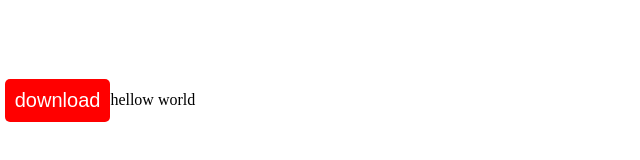
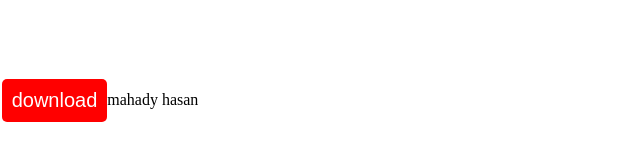
Before and after one commit to Miraj231/firs-project, a plain HTML site: page index.html in a window 1280 px wide. Shown: the full height of the page, 0-640 px from the left. Drawn offline with Linux system fonts and the light colour scheme.

Commit message:
Update index.html

```diff
--- a/index.html
+++ b/index.html
@@ -9,8 +9,8 @@
 </head>
 <body>
 
-            <button class="downloadbtn">download</button>
-            <p>hellow world</p>
+           <button class="downloadbtn">download</button>
+    <p>mahady hasan</p>
 
 
 
```
